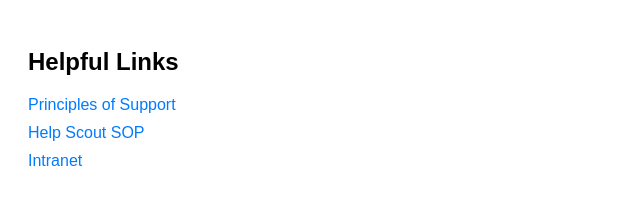
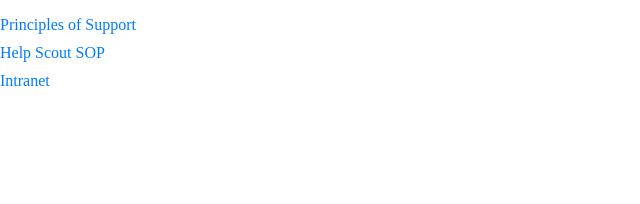
Before and after one commit to servesense-support/helpful-links, a plain HTML site: page index.html in a window 1280 px wide. Shown: the whole page, without its empty margins (0-640 px from the left). Drawn offline with Linux system fonts and the light colour scheme.

Commit message:
Update styles

```diff
--- a/index.html
+++ b/index.html
@@ -6,8 +6,8 @@
     <title>Helpful Links</title>
     <style>
         body {
-            font-family: Arial, sans-serif;
-            padding: 20px;
+            padding: 0;
+            margin: 0;
         }
         ul {
             list-style-type: none;
@@ -26,7 +26,6 @@
     </style>
 </head>
 <body>
-    <h2>Helpful Links</h2>
     <ul>
         <li><a href="https://servesense.com/team/principles-of-support/" target="_blank">Principles of Support</a></li>
         <li><a href="https://servesense.com/team/helpscout-sop/" target="_blank">Help Scout SOP</a></li>
```
